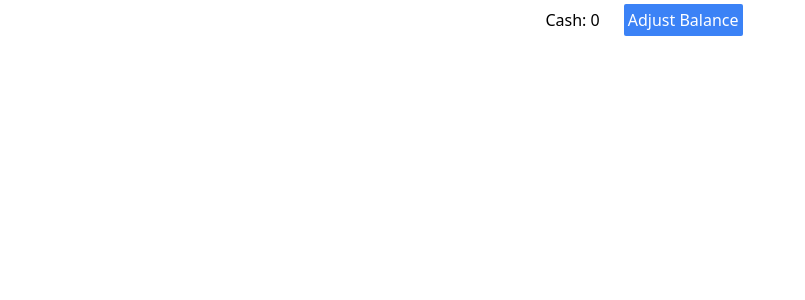
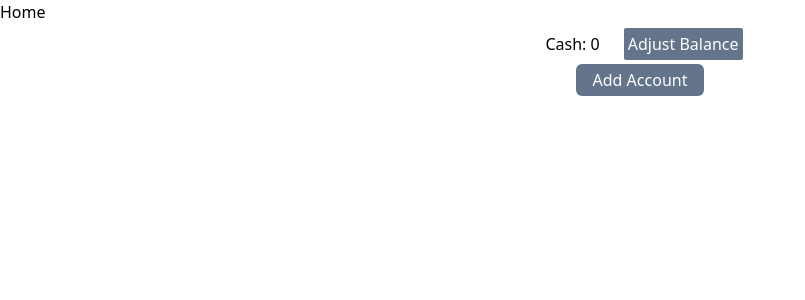
Before and after one commit to praniil/financetracker, a React (Create React App) app: page / in a window 1280 px wide. Shown: the top 300 px of the page, without its empty margins (0-805 px from the left). Built offline with nearby package versions, Linux system fonts and the light colour scheme.

Commit message:
feat: added a dropdown in accBalance

```diff
--- a/src/App.tsx
+++ b/src/App.tsx
@@ -1,16 +1,24 @@
-import React from 'react';
-import logo from './logo.svg';
-import { BrowserRouter as Router, Route } from 'react-router-dom';
-import './App.css';
-import AccBalance from './Frontend/Components/AccountBalance/AccBalance';
-import Stats from './Frontend/Components/ExpenseStructure/Stats';
+import React from "react";
+import logo from "./logo.svg";
+import { BrowserRouter, Routes, Route } from "react-router-dom";
+import "./App.css";
+import AccBalance from "./Frontend/Components/AccountBalance/AccBalance";
+import Stats from "./Frontend/Components/ExpenseStructure/Stats";
+import AddAccount from "./Frontend/Components/AccountBalance/AddAccount";
+import Navbar from "./Frontend/Navbar/Navbar";
 
 function App() {
   return (
-    <div className="App">
-      <AccBalance/>
-      <Stats/>
-    </div>
+    <BrowserRouter>
+      <div>
+        <Navbar/>
+        <Routes>
+          <Route path="/" element={<AccBalance />} />
+          {/* <Stats/> */}
+          <Route path="/addAccount" element={<AddAccount />} />
+        </Routes>
+      </div>
+    </BrowserRouter>
   );
 }
 
--- a/src/Frontend/Components/AccountBalance/AccBalance.tsx
+++ b/src/Frontend/Components/AccountBalance/AccBalance.tsx
@@ -1,10 +1,17 @@
 import React, { useState } from "react";
 import axios from "axios";
+import { Link } from "react-router-dom";
 
 const AccBalance = () => {
+  //useStates
   const [balance, setBalance] = useState<number>(0);
   const [isAdjustingBalance, setIsAdjustingBalance] = useState<boolean>(false);
   const [newBalance, setNewBalance] = useState<number | null>(null);
+  const [isDropdown, setIsDropdown] = useState<boolean>(false);
+
+  function toggleDropdown() {
+    setIsDropdown(!isDropdown);
+  }
   function handleBalance() {
     setIsAdjustingBalance(!isAdjustingBalance);
   }
@@ -39,7 +46,9 @@ const AccBalance = () => {
       handleSaveBalance();
     }
   }
+  function handleAddacc() {}
   return (
+    <div>
       <div className="flex justify-center space-x-4">
         <div className="m-1 p-1">Cash: {balance}</div>
 
@@ -54,11 +63,58 @@ const AccBalance = () => {
               }
               onKeyDown={handleKeyPress}
             />
-          <button onClick={handleSaveBalance} className="bg-blue-500 text-white rounded-sm p-1 m-1"> Done </button>
+            <button
+              onClick={handleSaveBalance}
+              className="bg-blue-500 text-white rounded-sm p-1 m-1"
+            >
+              {" "}
+              Done{" "}
+            </button>
           </div>
         ) : (
-        <button onClick={handleBalance} className="bg-blue-500 text-white rounded-sm p-1 m-1"> Adjust Balance </button>
+          <button
+            onClick={handleBalance}
+            className="bg-slate-500 text-white rounded-sm p-1 m-1"
+          >
+            {" "}
+            Adjust Balance{" "}
+          </button>
         )}
+      </div>
+      {/* {
+        isDropdown? ()
+      <button className="bg-blue-500 text-white rounded-sm p-1 m-1" onClick={toggleDropdown}>Add Account</button>} */}
+      <div className="flex flex-col">
+        <button
+          className="bg-slate-500 text-white rounded-md p-1 m-auto w-32 "
+          onClick={toggleDropdown}
+        >
+          Add Account
+        </button>
+        {isDropdown && (
+          <div>
+            <div className="bg-white-500 text-black rounded-sm p-1 m-auto border-2 border-red-300 w-96">
+              {" "}
+              <ul>
+                <li>
+                  <Link to="/addaccount">Manual Input </Link>
+                  <p className="font-serif text-sm text-slate-500">
+                    Update your account manually. You can import your
+                    transaction or connect the account to your bank later, if
+                    you wish.
+                  </p>
+                </li>
+                <li>
+                  <Link to="#">Bank Sync</Link>
+                  <p className="font-serif text-sm text-slate-500">
+                    Connect to your bank account. Synchronise your transactions to Wallet automatically.
+                  </p>
+                </li>
+              </ul>
+            </div>
+          </div>
+        )}
+      </div>
     </div>
   );
 };
--- /dev/null
+++ b/src/Frontend/Components/AccountBalance/AddAccount.tsx
@@ -0,0 +1,11 @@
+import React from 'react'
+
+const AddAccount = () => {
+  return (
+    <div>
+      i am add accoutnt
+    </div>
+  )
+}
+
+export default AddAccount
--- /dev/null
+++ b/src/Frontend/Navbar/Navbar.tsx
@@ -0,0 +1,14 @@
+import React from "react";
+import { Link } from "react-router-dom";
+
+const Navbar = () => {
+  return (
+    <div>
+      <nav>
+        <Link to="/">Home</Link>
+      </nav>
+    </div>
+  );
+};
+
+export default Navbar;
```
Lines whose indentation alone changed are shown as unchanged.
